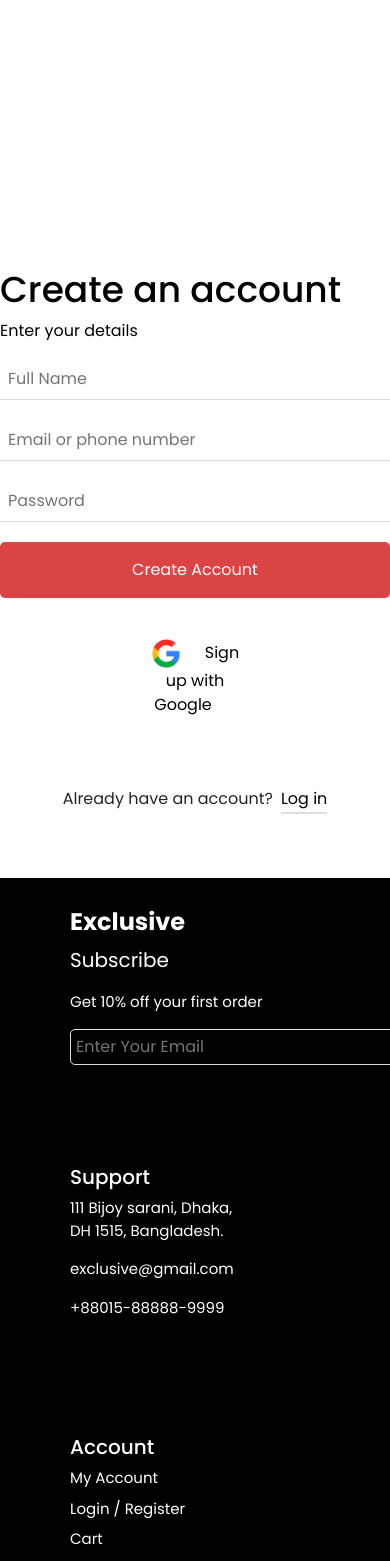
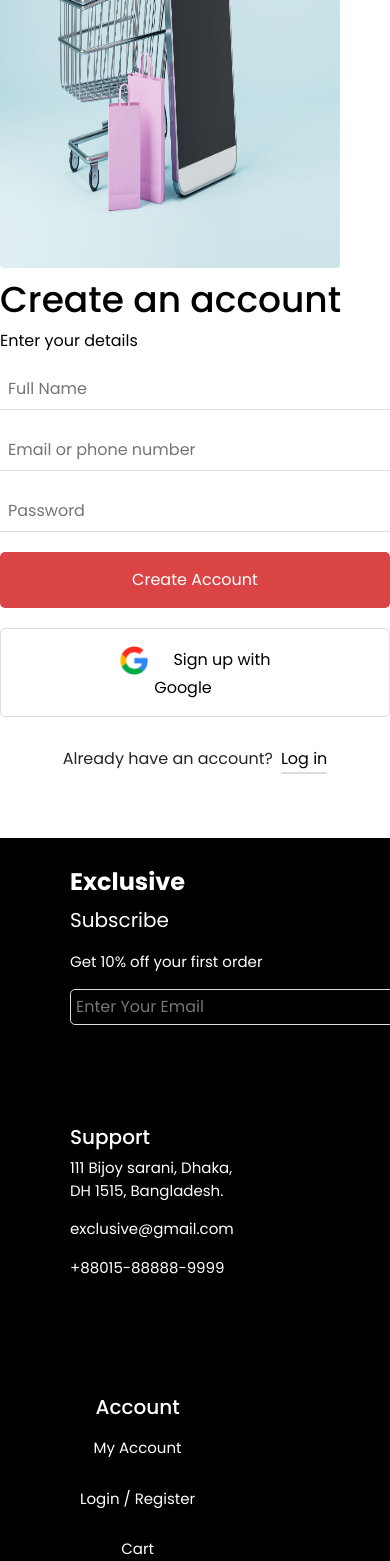
Before and after one commit to MohamedKhayyal/e-commerce, a React (Vite) app: page /sign in a window 390 px wide. Shown: the part 432-1993 px from the top of the page. Built offline with nearby package versions, Linux system fonts and the light colour scheme; no server answers.

Commit message:
done but stell not responsive

```diff
--- a/src/Components/footer/index.scss
+++ b/src/Components/footer/index.scss
@@ -48,3 +48,18 @@
   font-size: 14px;
   padding: 10px;
 }
+.account {
+  h4 {
+    padding: 0 10px;
+    text-align: center;
+  }
+}
+.linkes a {
+  transition: 0.4s;
+  padding: 10px;
+  text-align: center;
+  &:hover {
+    background-color: #00ff66;
+    border-radius: 8px;
+  }
+}
--- a/src/firebase/SignWithGoogle.jsx
+++ b/src/firebase/SignWithGoogle.jsx
@@ -30,7 +30,6 @@ export default function SignWithGoogle() {
             lastName,
           });
         }
-
         navigate("/home");
       }
     } catch (error) {
@@ -41,10 +40,9 @@ export default function SignWithGoogle() {
   return (
     <div>
       <button
-        className="m-4 bg-white"
+        className="bg-white withEmail"
         style={{
-          padding: "16px 122px",
-          border: "2px solid #ddd ",
+          padding: "16px 80px",
           borderRadius: "5px",
         }}
         onClick={googleLogin}
--- a/src/pages/About/About.jsx
+++ b/src/pages/About/About.jsx
@@ -1,5 +1,31 @@
 import "./index.scss";
-
+import img1 from "./Images/7b85f8c1dcce81e71e2eb178be13bd4d.jpg";
 export default function About() {
-  return <div></div>;
+  return (
+    <div className="cart-container" style={{ padding: "70px 0 70px 70px" }}>
+      <p>
+        Home / <b>About</b>
+      </p>
+      <div className="sectionStory d-flex align-items-center">
+        <div className="story">
+          <h1>Our Story</h1>
+          <p>
+            Launced in 2015, Exclusive is South Asia’s premier online shopping
+            makterplace with an active presense in Bangladesh. Supported by wide
+            range of tailored marketing, data and service solutions, Exclusive
+            has 10,500 sallers and 300 brands and serves 3 millioons customers
+            across the region.
+          </p>
+          <p>
+            Exclusive has more than 1 Million products to offer, growing at a
+            very fast. Exclusive offers a diverse assotment in categories
+            ranging from consumer.
+          </p>
+        </div>
+        <div className="story-image">
+          <img src={img1} className=" " loading="lazy" />
+        </div>
+      </div>
+    </div>
+  );
 }
--- a/src/pages/About/index.scss
+++ b/src/pages/About/index.scss
@@ -0,0 +1,26 @@
+// .cart-container {
+//   padding: 70px 0 70px 70px;
+// }
+.sectionStory {
+  gap: 70px;
+  margin-top: 20px;
+  .story {
+    color: #000000;
+    h1 {
+      font-size: 54px;
+      font-weight: 600;
+    }
+    p {
+      margin-top: 20px;
+      font-size: 16px;
+    }
+  }
+  .story-image img {
+    width: 100%;
+  }
+}
+@media (max-width: 1024px) {
+  .sectionStory {
+    flex-direction: column;
+  }
+}
--- a/src/pages/cart/Cart.jsx
+++ b/src/pages/cart/Cart.jsx
@@ -8,6 +8,7 @@ import {
 import "./index.scss";
 import { cartContext } from "../../Feautres/ContextProvider";
 import { Link, useNavigate } from "react-router-dom";
+import { toast } from "react-toastify";
 
 export default function Cart() {
   const { cart, dispatch } = useContext(cartContext);
@@ -28,6 +29,9 @@ export default function Cart() {
   };
   const chLocation = () => {
     if (cart.length === 0) {
+      toast.warning("Your cart is Empty", {
+        position: "top-center",
+      });
       navigate("/shop");
     } else {
       navigate("/checkout");
--- a/src/pages/checkOut/Checkout.jsx
+++ b/src/pages/checkOut/Checkout.jsx
@@ -1,9 +1,19 @@
 import "./index.scss";
 import { cartContext } from "../../Feautres/ContextProvider";
-import { useContext } from "react";
-
+import { useContext, useEffect } from "react";
+import { useNavigate } from "react-router-dom";
+import { toast } from "react-toastify";
 export default function Checkout() {
+  const navigate = useNavigate();
   const { cart } = useContext(cartContext);
+  useEffect(() => {
+    if (!cart || cart.length === 0) {
+      toast.warning("Your cart is Empty", {
+        position: "top-center",
+      });
+      navigate("/shop");
+    }
+  }, [cart, navigate]);
   const subtotal = cart
     .filter((product) => product.price)
     .reduce(
--- a/src/pages/home/Slider.jsx
+++ b/src/pages/home/Slider.jsx
@@ -36,7 +36,7 @@ export default function Slider() {
                 </span>
               </Link>
             </div>
-            <img src={img1} alt="Slider Image" />
+            <img src={img1} alt="Slider Image" loading="lazy" />
           </div>
         </SwiperSlide>
         <SwiperSlide>
@@ -51,7 +51,7 @@ export default function Slider() {
                 </span>
               </Link>
             </div>
-            <img src={img3} alt="Slider Image" />
+            <img src={img3} alt="Slider Image" loading="lazy" />
           </div>
         </SwiperSlide>
         <SwiperSlide>
@@ -66,7 +66,7 @@ export default function Slider() {
                 </span>
               </Link>
             </div>
-            <img src={img5} alt="Slider Image" />
+            <img src={img5} alt="Slider Image" loading="lazy" />
           </div>
         </SwiperSlide>
       </Swiper>
--- a/src/pages/sign in/index.scss
+++ b/src/pages/sign in/index.scss
@@ -12,6 +12,7 @@
 
 .signin .left-side img {
   width: 100%;
+  height: 100%;
   border-radius: 4px;
 }
 .signin .right-side h1 {
@@ -34,7 +35,7 @@
   padding: 8px;
 }
 .signin .right-side form button {
-  padding: 16px 122px;
+  padding: 16px !important;
   border: none;
   background-color: #db4444;
   color: white;
@@ -57,3 +58,15 @@
   padding-bottom: 2px;
   border-bottom: 2px solid #ddd;
 }
+.withEmail {
+  border: 1px solid #ddd !important;
+  margin-top: 20px;
+}
+@media (max-width: 1272px) {
+  .signin .right-side {
+    margin: auto;
+  }
+  .signin {
+    gap: 10px;
+  }
+}
```
Also changed, not shown: 1 other file (tests, documents, lock files or other folders).
